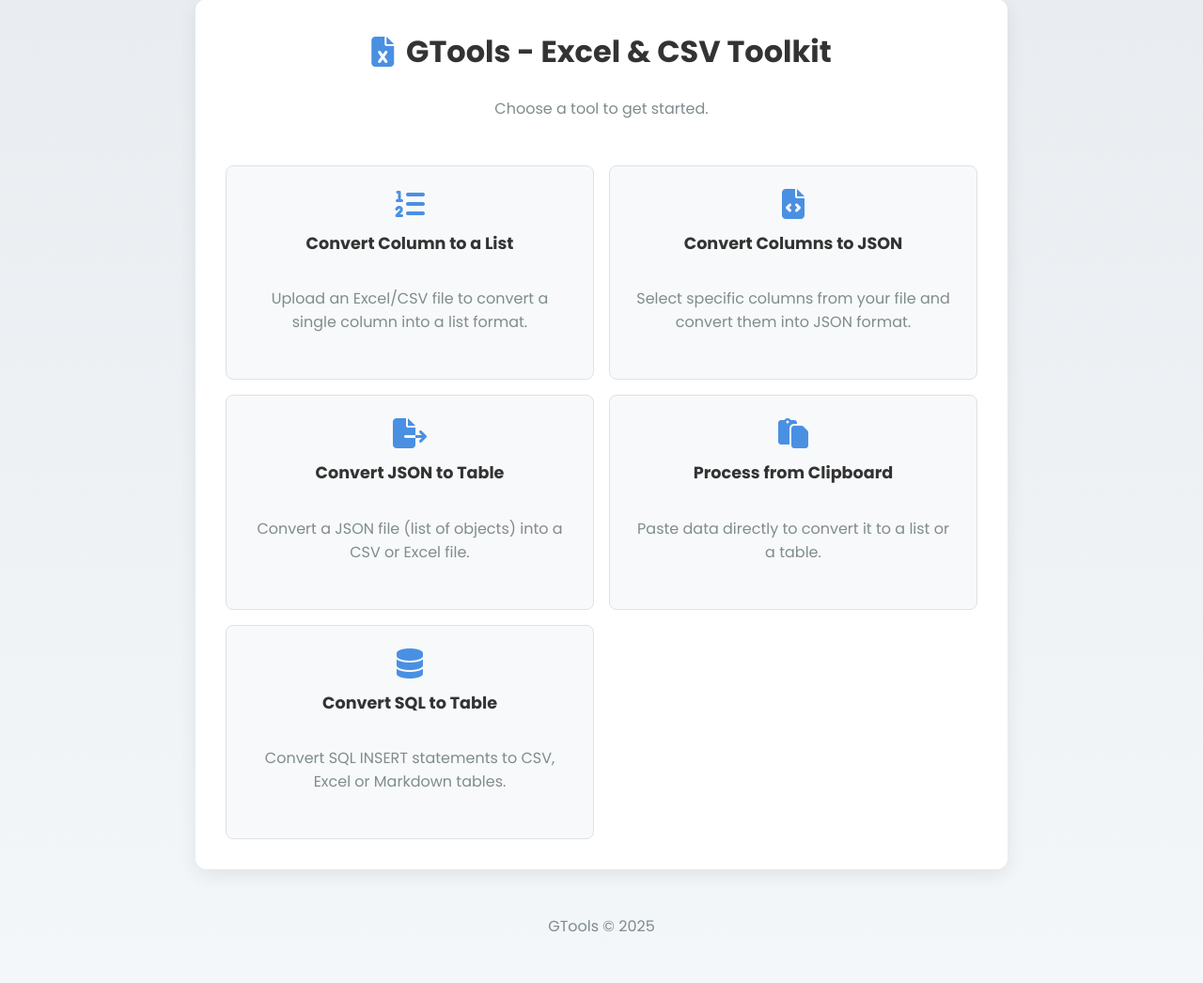
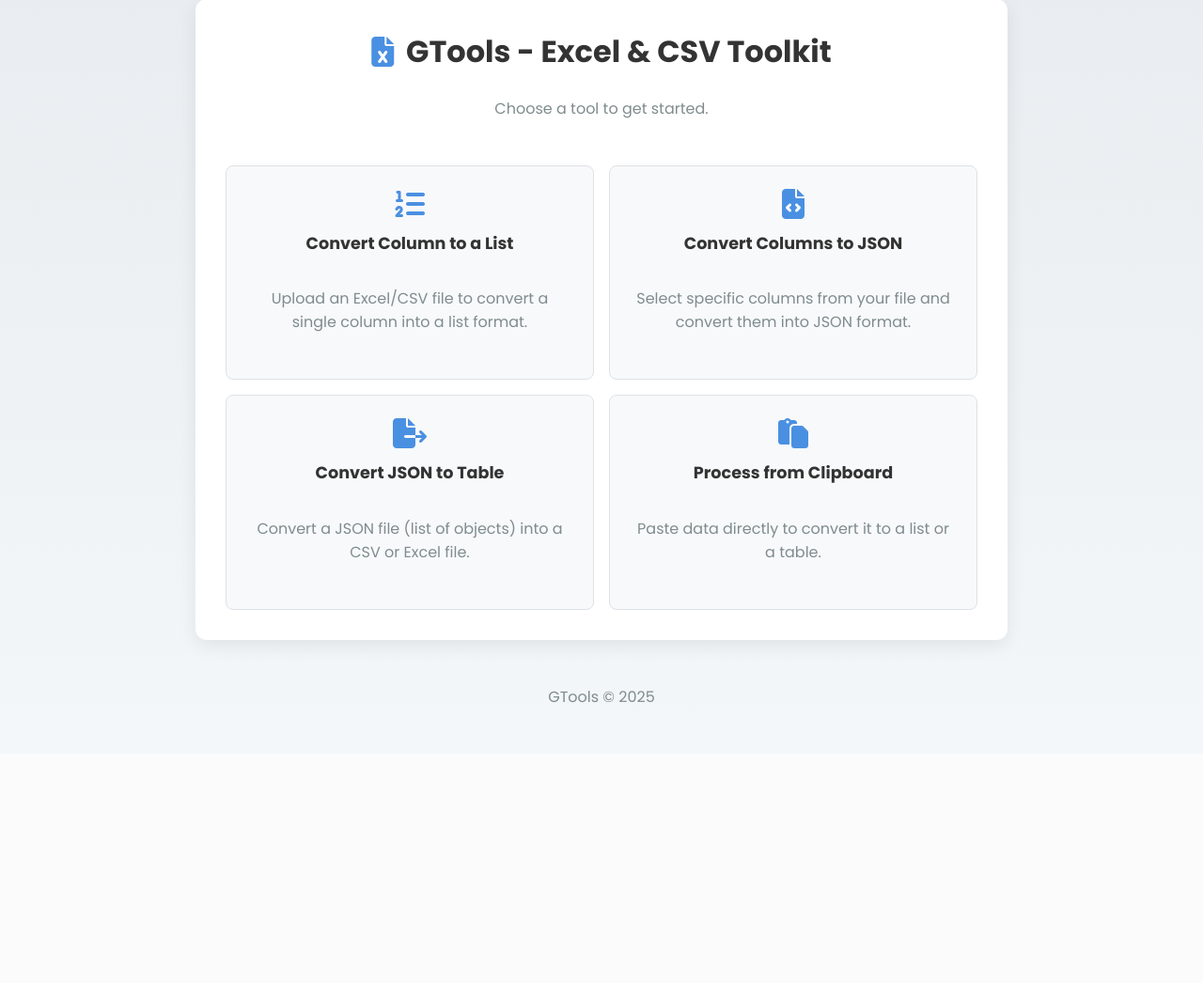
Before and after one commit to SiyXo511/GTools, a Flask app: page / in a window 1280 px wide. Shown: the part 17-1063 px from the top of the page at 94% size. After the commit the page ends 765 px from the top, so only its background shows below. Run offline with Flask 3, Linux system fonts and the light colour scheme; parts of the project's set-up code (start-up, migrations or seed data) failed here and were passed over.

Commit message:
refactor: Remove SQL tool functionality and clean up imports
- Deleted the SQL tool route and its corresponding template from the application.
- Cleaned up unused imports in the excel_processor module to streamline the codebase.

```diff
--- a/app.py
+++ b/app.py
@@ -73,9 +73,6 @@ def show_from_json_tool():
 def show_clipboard_tool():
     return render_template('process_clipboard.html')
 
-@app.route('/tool/sql')
-def show_sql_tool():
-    return render_template('convert_sql.html')
 
 @app.route('/convert/list', methods=['POST'])
 def handle_list_conversion():
--- a/excel_processor/__init__.py
+++ b/excel_processor/__init__.py
@@ -1,9 +1,4 @@
 from .to_list import convert_column_to_list, get_column_data
 from .to_json import convert_columns_to_json, get_columns_as_json_records, add_json_column_to_file
 from .from_json import convert_json_to_table, get_json_preview
-<<<<<<< HEAD
 from .clipboard import process_clipboard_data_to_list, process_clipboard_json_to_table, save_clipboard_data_to_file, extract_lists_from_text, format_extracted_lists
-=======
-from .clipboard import process_clipboard_data_to_list, process_clipboard_json_to_table, save_clipboard_data_to_file
-from .sql_to_table import sql_to_dataframe, save_sql_to_file, get_sql_preview
->>>>>>> 95a98ae9c024bd9c45ccb790359a6f80c1b8593a
--- a/templates/index.html
+++ b/templates/index.html
@@ -38,11 +38,6 @@
                 <h3>Process from Clipboard</h3>
                 <p>Paste data directly to convert it to a list or a table.</p>
             </a>
-            <a href="{{ url_for('show_sql_tool') }}" class="tool-card">
-                <i class="fas fa-database tool-icon"></i>
-                <h3>Convert SQL to Table</h3>
-                <p>Convert SQL INSERT statements to CSV, Excel or Markdown tables.</p>
-            </a>
         </div>
     </div>
     <footer class="footer">
```
